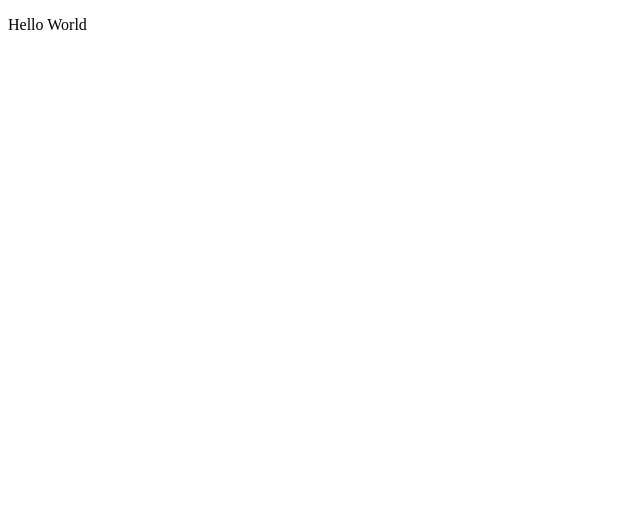
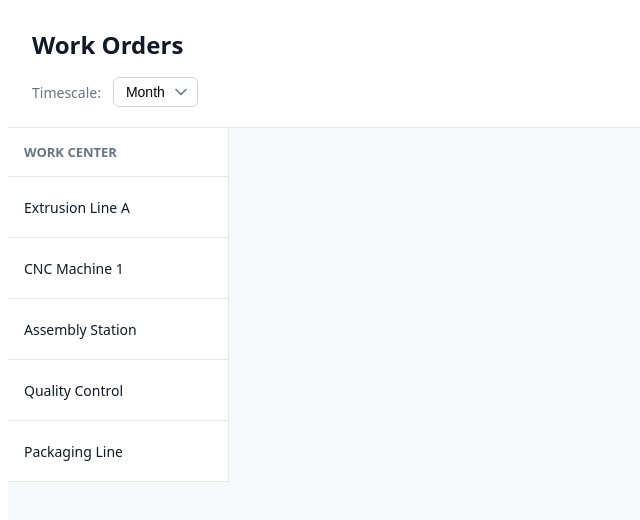
Before and after one commit to william-mcdermott/work-timeline, an Angular app: page / in a window 1280 px wide. Shown: the top 520 px of the page, without its empty margins (0-640 px from the left). Built offline with nearby package versions, Linux system fonts and the light colour scheme; a web font is replaced by a local one.

Commit message:
Add timeline scroll area

```diff
--- a/src/app/app.component.ts
+++ b/src/app/app.component.ts
@@ -1,9 +1,10 @@
 import { Component } from '@angular/core';
+import { Timeline } from '../app/components/timeline/timeline'
 
 @Component({
   selector: 'app-root',
   standalone: true,
-  imports: [],
+  imports: [ Timeline ],
   templateUrl: './app.html',
   styles: [`
     :host {
--- a/src/app/app.html
+++ b/src/app/app.html
@@ -1 +1 @@
-<p>Hello World</p>
+<app-timeline></app-timeline>
--- a/src/app/components/timeline/header/header.ts
+++ b/src/app/components/timeline/header/header.ts
@@ -1,11 +1,6 @@
-import { Component } from '@angular/core';
+import { Component, Input } from '@angular/core';
 import { ZoomLevel } from '../../../models/work-order.model';
 import { FormsModule } from '@angular/forms';
-
-interface DateColumn {
-  label: string;
-  date: string;
-}
 
 @Component({
   selector: 'app-header',
@@ -15,45 +10,7 @@ interface DateColumn {
 })
 export class Header {
   constructor() {}
+  @Input() zoomLevel: ZoomLevel = 'month';
+  @Input() onZoomChange!: Function
 
-  zoomLevel: ZoomLevel = 'day';
-  dateColumns: DateColumn[] = [];
-  columnWidth = 80;
-
-  generateDateColumns(): void {
-    const start = new Date(2025, 0, 1);
-    const end = new Date(2025, 2, 31);
-    this.dateColumns = [];
-
-    if (this.zoomLevel === 'day') {
-      this.columnWidth = 80;
-      for (let d = new Date(start); d <= end; d.setDate(d.getDate() + 1)) {
-        this.dateColumns.push({
-          label: d.toLocaleDateString('en-US', { day: 'numeric', month: 'short' }),
-          date: new Date(d).toISOString().split('T')[0],
-        });
-      }
-    } else if (this.zoomLevel === 'week') {
-      this.columnWidth = 120;
-      for (let d = new Date(start); d <= end; d.setDate(d.getDate() + 7)) {
-        this.dateColumns.push({
-          label: `Week of ${d.toLocaleDateString('en-US', { month: 'short', day: 'numeric' })}`,
-          date: new Date(d).toISOString().split('T')[0],
-        });
-      }
-    } else {
-      this.columnWidth = 180;
-      for (let m = 0; m < 3; m++) {
-        const monthDate = new Date(2025, m, 1);
-        this.dateColumns.push({
-          label: monthDate.toLocaleDateString('en-US', { month: 'long', year: 'numeric' }),
-          date: new Date(monthDate).toISOString().split('T')[0],
-        });
-      }
-    }
-  }
-
-  onZoomChange(): void {
-    this.generateDateColumns();
-  }
 }
--- a/src/app/components/timeline/timeline.html
+++ b/src/app/components/timeline/timeline.html
@@ -1,4 +1,5 @@
 <div class="timeline-container">
-  <app-header></app-header>
+  <app-header [zoomLevel]="zoomLevel" [onZoomChange]="onZoomChange"></app-header>
   <app-timeline-grid></app-timeline-grid>
+  <app-timeline-scroll-area [dateColumns]="dateColumns" [columnWidth]="columnWidth"></app-timeline-scroll-area>
 </div>
--- a/src/app/components/timeline/timeline.ts
+++ b/src/app/components/timeline/timeline.ts
@@ -1,13 +1,60 @@
 import { Component } from '@angular/core';
 import { Header } from './header/header';
 import { TimelineGrid } from './timeline-grid/timeline-grid';
+import { WorkCenterDocument, ZoomLevel } from '../../models/work-order.model';
+import { TimelineScrollArea } from './timeline-scroll-area/timeline-scroll-area';
+
+export interface DateColumn {
+  label: string;
+  date: string;
+}
+
 
 @Component({
   selector: 'app-timeline',
-  imports: [Header, TimelineGrid],
+  imports: [Header, TimelineGrid, TimelineScrollArea],
   templateUrl: './timeline.html',
   styleUrl: './timeline.scss',
 })
 export class Timeline {
+  zoomLevel: ZoomLevel = 'month';
+  dateColumns: DateColumn[] = [];
+  columnWidth = 80;
 
+  generateDateColumns(): void {
+    const start = new Date(2025, 0, 1);
+    const end = new Date(2025, 2, 31);
+    this.dateColumns = [];
+
+    if (this.zoomLevel === 'day') {
+      this.columnWidth = 80;
+      for (let d = new Date(start); d <= end; d.setDate(d.getDate() + 1)) {
+        this.dateColumns.push({
+          label: d.toLocaleDateString('en-US', { day: 'numeric', month: 'short' }),
+          date: new Date(d).toISOString().split('T')[0],
+        });
+      }
+    } else if (this.zoomLevel === 'week') {
+      this.columnWidth = 120;
+      for (let d = new Date(start); d <= end; d.setDate(d.getDate() + 7)) {
+        this.dateColumns.push({
+          label: `Week of ${d.toLocaleDateString('en-US', { month: 'short', day: 'numeric' })}`,
+          date: new Date(d).toISOString().split('T')[0],
+        });
+      }
+    } else {
+      this.columnWidth = 180;
+      for (let m = 0; m < 3; m++) {
+        const monthDate = new Date(2025, m, 1);
+        this.dateColumns.push({
+          label: monthDate.toLocaleDateString('en-US', { month: 'long', year: 'numeric' }),
+          date: new Date(monthDate).toISOString().split('T')[0],
+        });
+      }
+    }
+  }
+
+  onZoomChange(): void {
+    this.generateDateColumns();
+  }
 }
```
